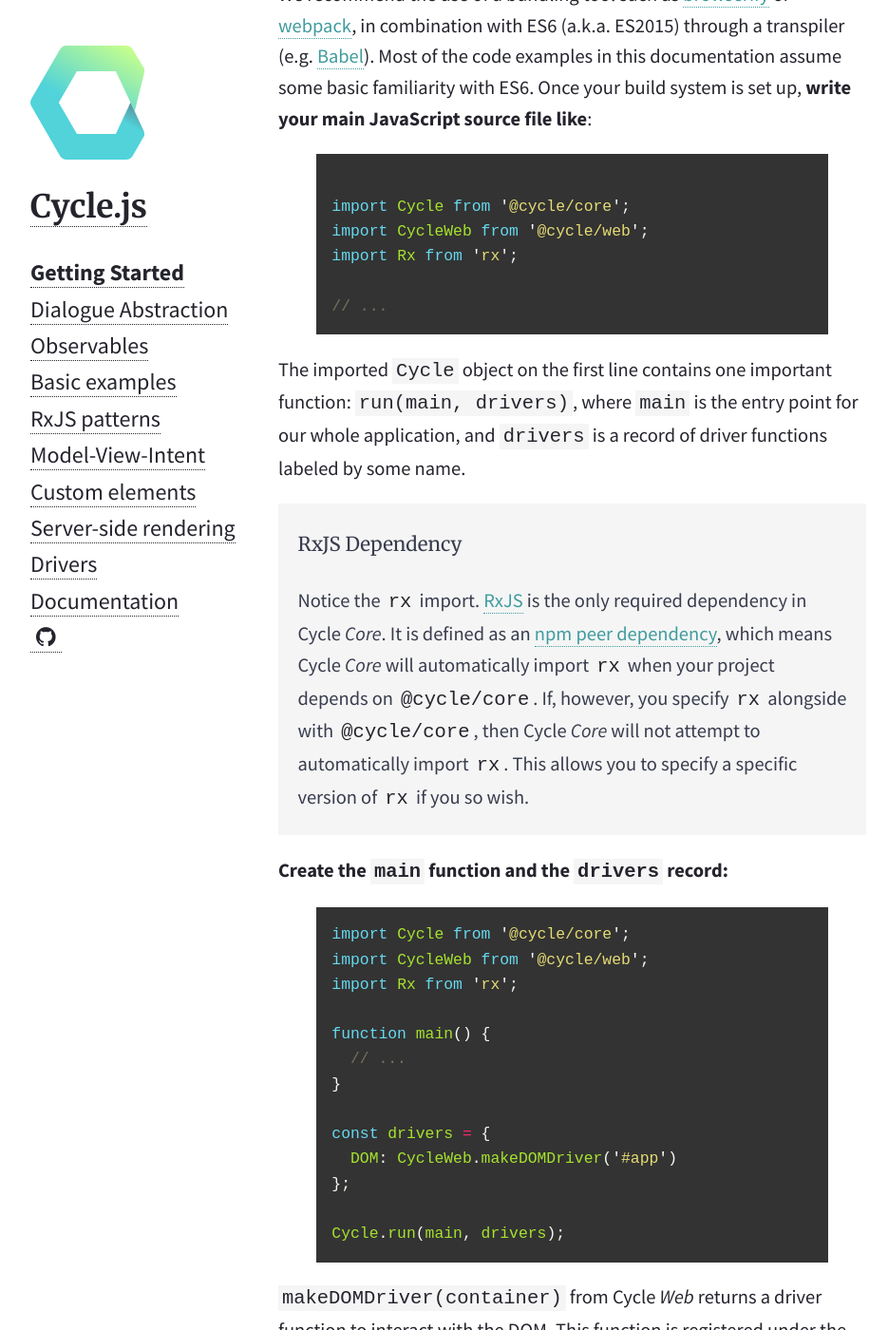
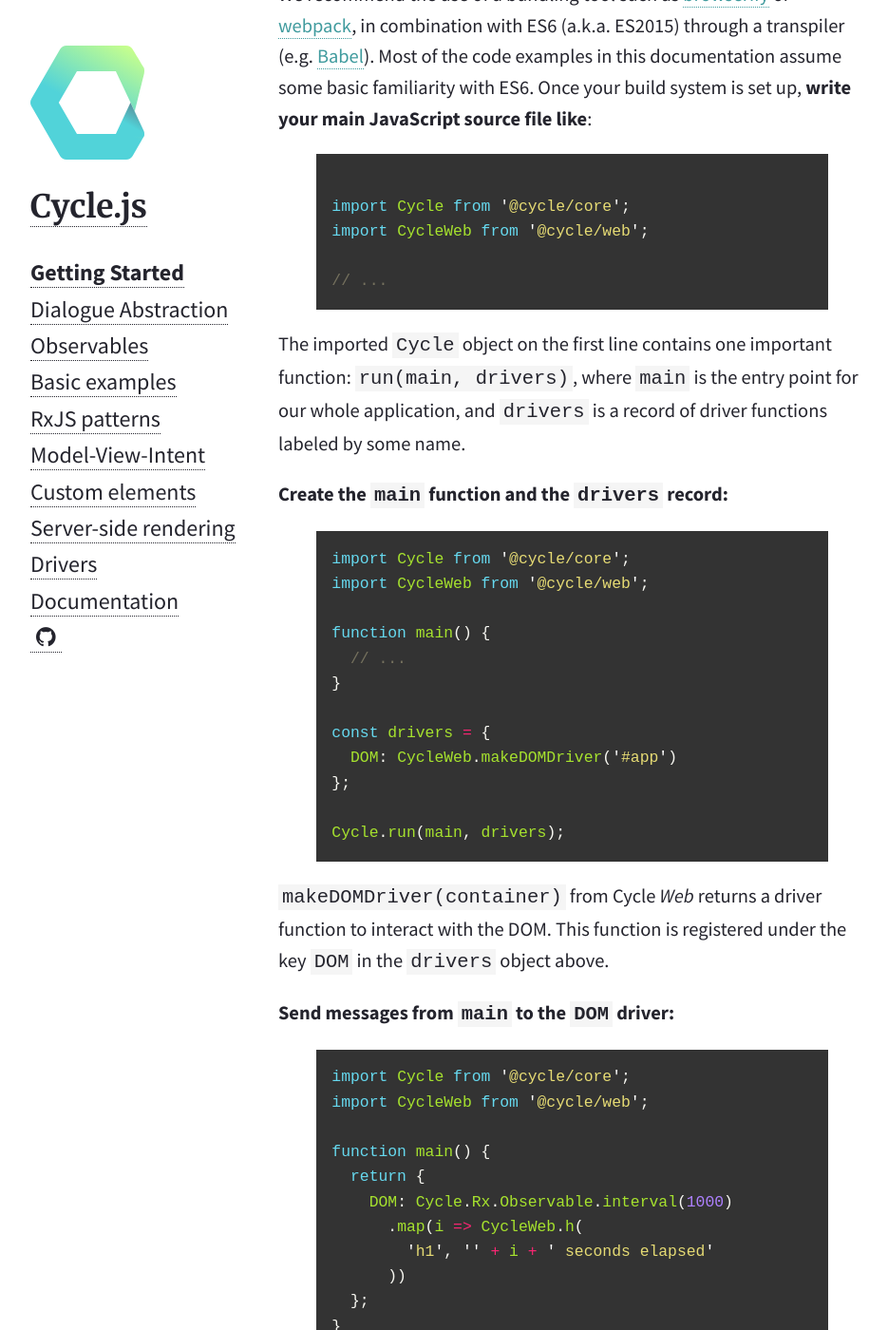
Before and after one commit to cyclejs/old-website, a Jekyll site: the page built from _posts/2015-01-31-getting-started.md, in a window 1280 px wide and 1400 px high, scrolled down 748 px. Shown: the whole window at 95% size, without its empty margins (168-1103 px from the left). Built offline with Jekyll 4.4.1, drawn with Linux system fonts in a browser that asks for light colours; nearby versions of some CDN libraries; some of the changed text lies outside the part shown.

Commit message:
Remove mention of rx as npm peer dependency

```diff
--- a/_posts/2015-01-31-getting-started.md
+++ b/_posts/2015-01-31-getting-started.md
@@ -22,24 +22,17 @@
 {% highlight js %}
 import Cycle from '@cycle/core';
 import CycleWeb from '@cycle/web';
-import Rx from 'rx';
 
 // ...
 {% endhighlight %}
 
 The imported `Cycle` object on the first line contains one important function: `run(main, drivers)`, where `main` is the entry point for our whole application, and `drivers` is a record of driver functions labeled by some name.
 
-> #### RxJS Dependency
->
-> Notice the `rx` import. [RxJS](https://github.com/Reactive-Extensions/RxJS) is the only required dependency in Cycle *Core*. It is defined as an [npm peer dependency](http://blog.nodejs.org/2013/02/07/peer-dependencies/), which means Cycle *Core* will automatically import `rx` when your project depends on `@cycle/core`. If, however, you specify `rx` alongside with `@cycle/core`, then Cycle *Core* will not attempt to automatically import `rx`. This allows you to specify a specific version of `rx` if you so wish.
-
-
 **Create the `main` function and the `drivers` record:**
 
 {% highlight js %}
 import Cycle from '@cycle/core';
 import CycleWeb from '@cycle/web';
-import Rx from 'rx';
 
 function main() {
   // ...
@@ -59,11 +52,10 @@
 {% highlight js %}
 import Cycle from '@cycle/core';
 import CycleWeb from '@cycle/web';
-import Rx from 'rx';
 
 function main() {
   return {
-    DOM: Rx.Observable.interval(1000)
+    DOM: Cycle.Rx.Observable.interval(1000)
       .map(i => CycleWeb.h(
         'h1', '' + i + ' seconds elapsed'
       ))
@@ -77,14 +69,13 @@
 Cycle.run(main, drivers);
 {% endhighlight %}
 
-We have filled the `main()` function with some code: returns an object which has an RxJS Observable defined under the name `DOM`. This indicates the main is sending the Observable as messages to the DOM driver. The Observable emits Virtual DOM elements displaying `${i} seconds elapsed` changing over time every second, where `${i}` is replaced by `0`, `1`, `2`, etc.
+We have filled the `main()` function with some code: returns an object which has an RxJS Observable defined under the name `DOM`. This indicates `main()` is sending the Observable as messages to the DOM driver. The Observable emits Virtual DOM elements displaying `${i} seconds elapsed` changing over time every second, where `${i}` is replaced by `0`, `1`, `2`, etc.
 
 **Catch messages from `DOM` into `main` and vice-versa:**
 
 {% highlight js %}
 import Cycle from '@cycle/core';
 import {makeDOMDriver, h} from '@cycle/web';
-import Rx from 'rx';
 
 function main(drivers) {
   return {
@@ -117,7 +108,6 @@
 
 - Download the latest [Cycle Core](https://github.com/cyclejs/cycle-core/releases)
 - Download the latest [Cycle Web](https://github.com/cyclejs/cycle-web/releases)
-- Get the latest [RxJS version](https://github.com/Reactive-Extensions/RxJS/releases) (required dependency!)
 
 ## Community
 
```
